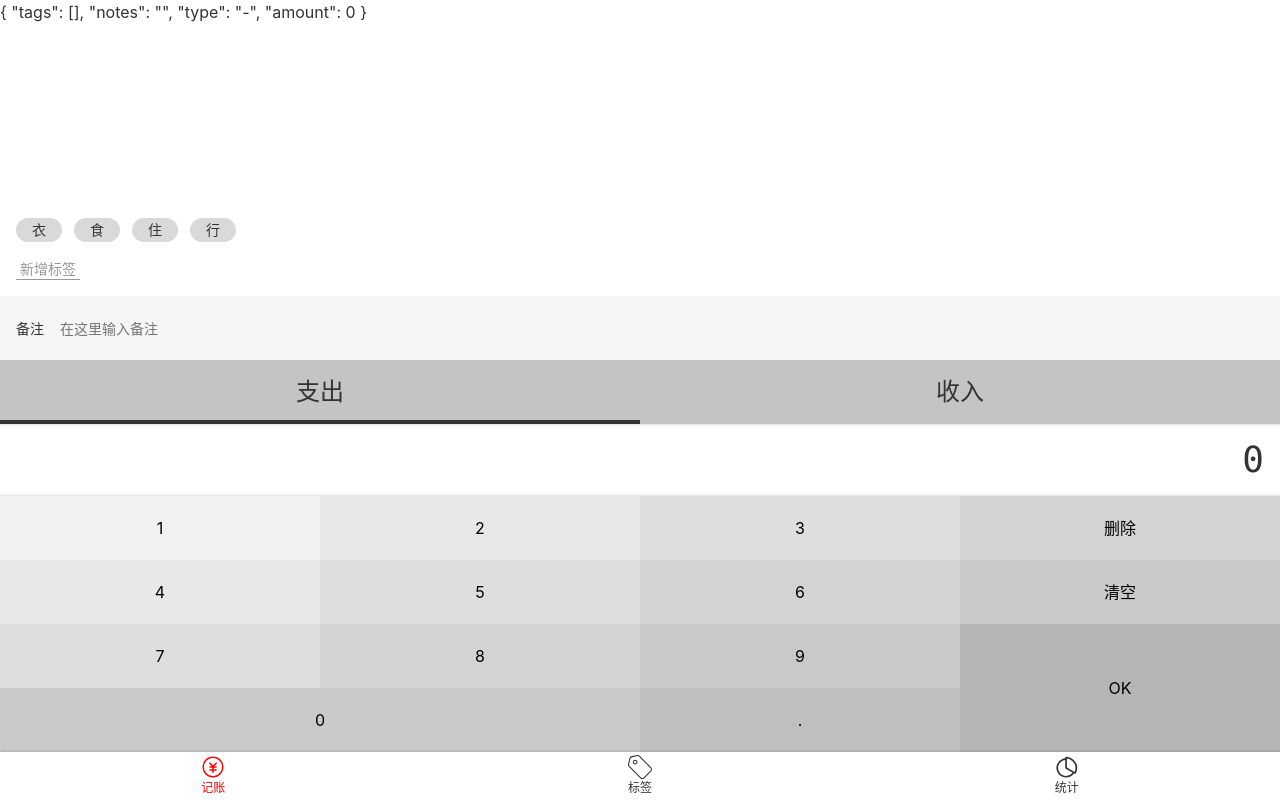
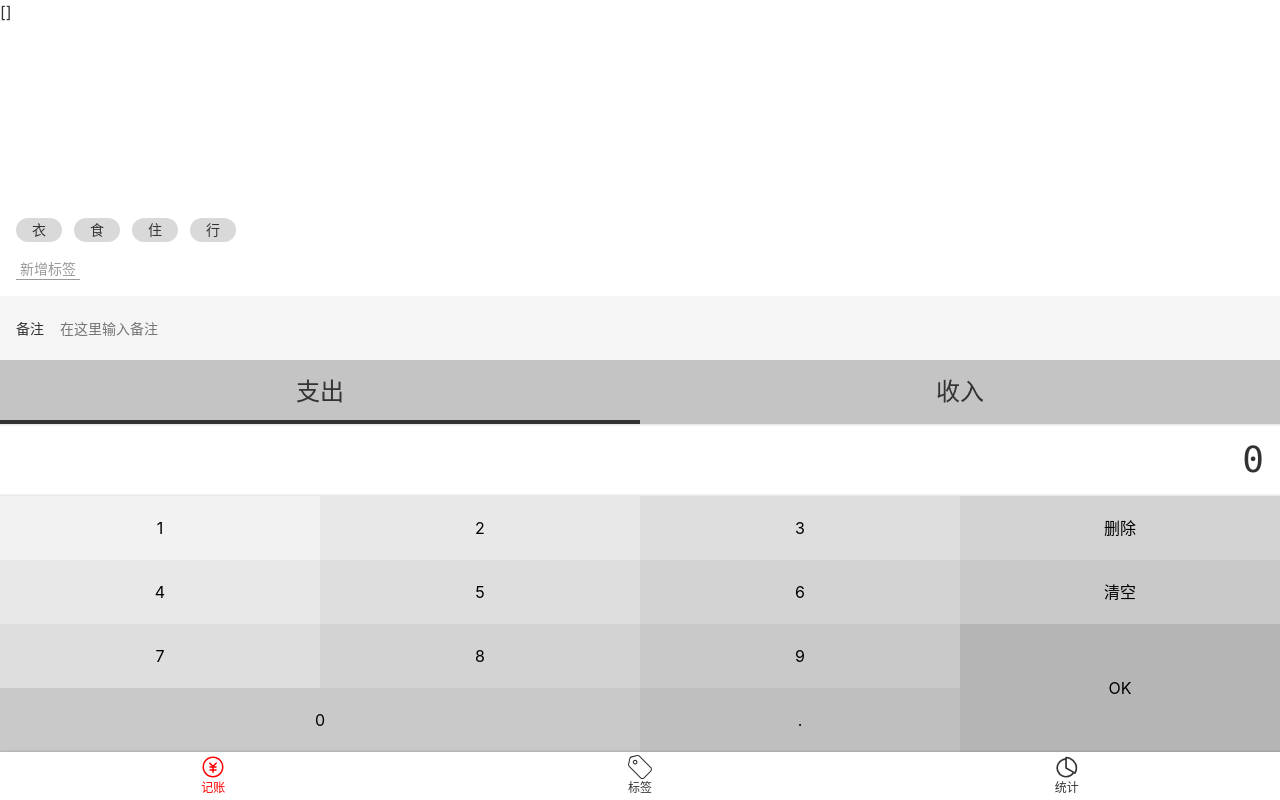
Before and after one commit to niuniu315/wangcai-2, a Vue app: page /#/money in a window 1280 px wide. Built offline with nearby package versions, Linux system fonts and the light colour scheme.

Commit message:
添加数据上传时间

```diff
--- a/src/views/Money.vue
+++ b/src/views/Money.vue
@@ -5,7 +5,7 @@
     <Notes @update:value="onUpdateNotes"/>
     <Tags :data-source.sync="tags"
           @update:value="onUpdateTags"/>
-    {{ record }}
+    {{ recordList }}
   </Layout>
 </template>
 
@@ -22,13 +22,14 @@ type Record = {
   notes: string
   type: string
   amount: number
+  createdTime: Date
 }
 @Component({
   components: {Tags, Notes, Types, NumberPad}
 })
 export default class Money extends Vue {
   tags = ['衣', '食', '住', '行'];
-  recordList: Record[] = [];
+  recordList: Record[] = JSON.parse(window.localStorage.getItem('recordList') || '[]');
   record: Record = {
     tags: [], notes: '', type: '-', amount: 0
   };
@@ -53,6 +54,7 @@ export default class Money extends Vue {
   saveRecord() {
     // 深拷贝recordList赋值给record
     const record2 = JSON.parse(JSON.stringify(this.record));
+    record2.createdTime = new Date();
     this.recordList.push(record2);
   }
 
```
